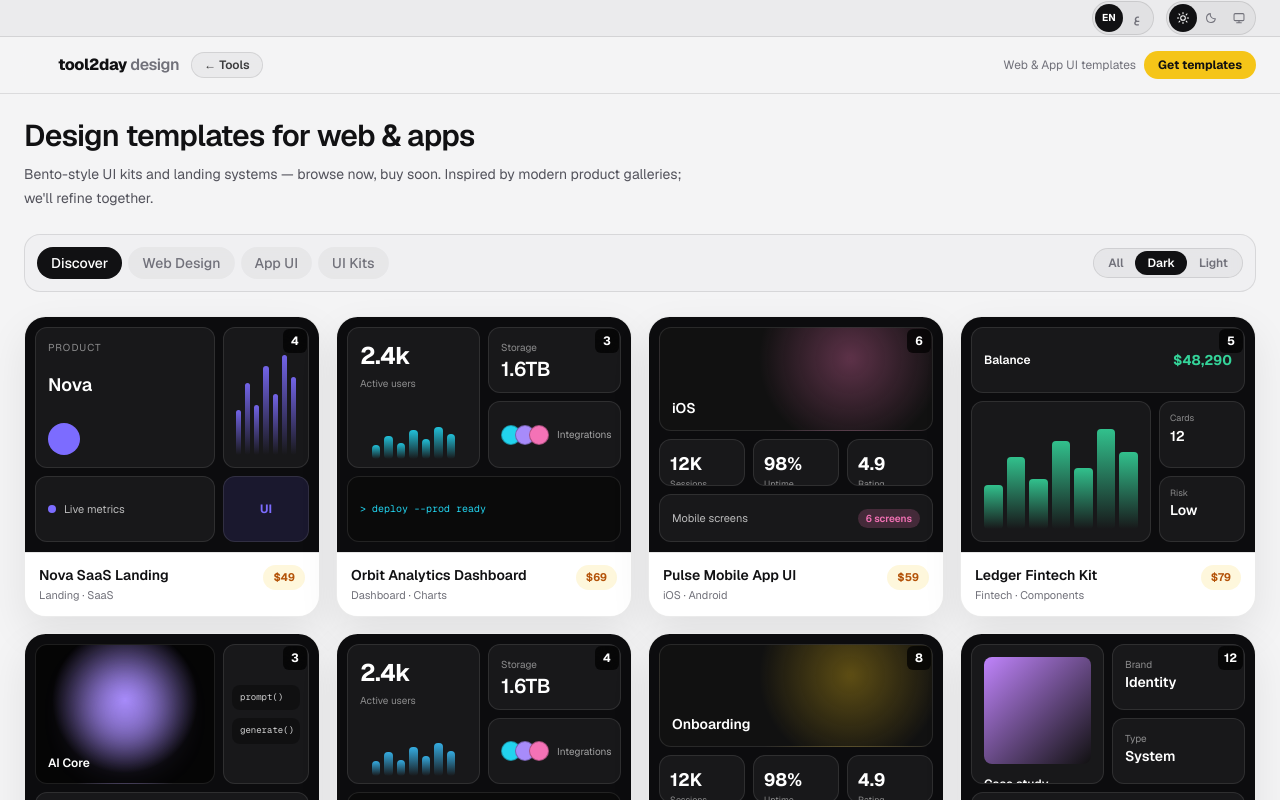
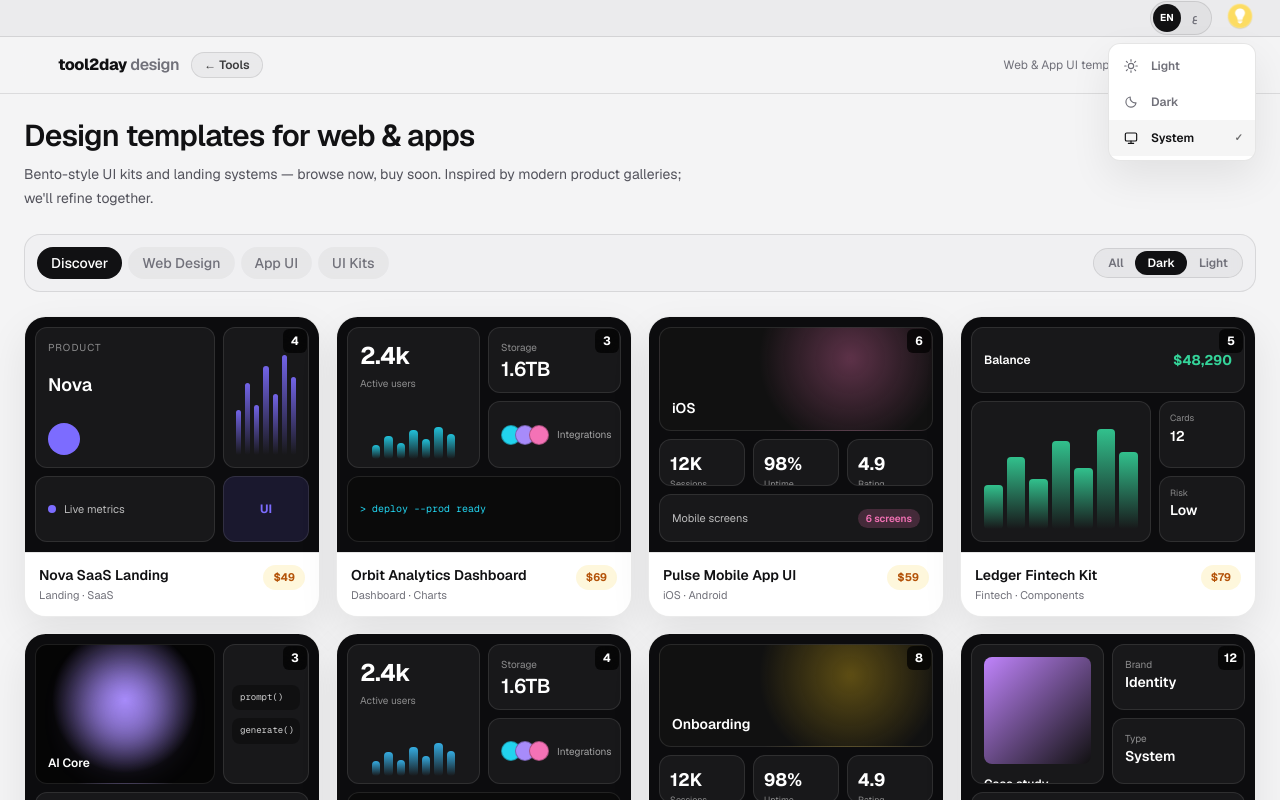
Before and after one commit to tool2daycom-rgb/tool2day-design, a Next.js app: page / in a window 1280 px wide. Both pictures are taken after a click on the button "Appearance". Shown: the top 800 px of the page. Built offline with nearby package versions, Linux system fonts and the light colour scheme; grey boxes are pictures that could not be loaded.

Commit message:
Use lightbulb icon for appearance with a choose menu.
Click opens light, dark, and system options instead of inline toggles.

```diff
--- a/src/components/top-bar.tsx
+++ b/src/components/top-bar.tsx
@@ -1,6 +1,13 @@
 "use client";
 
-import type { ReactNode } from "react";
+import {
+  useEffect,
+  useId,
+  useRef,
+  useState,
+  type ReactNode,
+} from "react";
+import Image from "next/image";
 import { usePrefs } from "@/components/prefs-provider";
 import type { Appearance, Locale } from "@/lib/prefs";
 
@@ -53,31 +60,31 @@ function IconSystem({ className = "" }: { className?: string }) {
   );
 }
 
-const appearanceIcons: Record<Appearance, ReactNode> = {
-  light: <IconSun className="size-3.5" />,
-  dark: <IconMoon className="size-3.5" />,
-  system: <IconSystem className="size-3.5" />,
-};
+const appearanceMenu: {
+  id: Appearance;
+  labelKey: "light" | "dark" | "system";
+  icon: ReactNode;
+}[] = [
+  { id: "light", labelKey: "light", icon: <IconSun className="size-4" /> },
+  { id: "dark", labelKey: "dark", icon: <IconMoon className="size-4" /> },
+  { id: "system", labelKey: "system", icon: <IconSystem className="size-4" /> },
+];
 
-function IconButtonGroup<T extends string>({
-  label,
-  value,
-  options,
-  onChange,
-}: {
-  label: string;
-  value: T;
-  options: { id: T; label: string; icon: ReactNode }[];
-  onChange: (id: T) => void;
-}) {
+function LangButtons() {
+  const { locale, setLocale, t } = usePrefs();
+  const options: { id: Locale; label: string; short: string }[] = [
+    { id: "en", label: t.english, short: "EN" },
+    { id: "ar", label: t.arabic, short: "ع" },
+  ];
+
   return (
     <div
       className="inline-flex rounded-full border border-[var(--border)] bg-[var(--chip-bg)] p-0.5"
       role="group"
-      aria-label={label}
+      aria-label={t.lang}
     >
       {options.map((opt) => {
-        const active = value === opt.id;
+        const active = locale === opt.id;
         return (
           <button
             key={opt.id}
@@ -85,14 +92,16 @@ function IconButtonGroup<T extends string>({
             title={opt.label}
             aria-label={opt.label}
             aria-pressed={active}
-            onClick={() => onChange(opt.id)}
+            onClick={() => setLocale(opt.id)}
             className={`inline-flex size-7 items-center justify-center rounded-full transition ${
               active
                 ? "bg-[var(--chip-active-bg)] text-[var(--chip-active-fg)]"
                 : "text-[var(--muted)] hover:text-[var(--foreground)]"
             }`}
           >
-            {opt.icon}
+            <span className="text-[10px] font-bold leading-none tracking-wide">
+              {opt.short}
+            </span>
           </button>
         );
       })}
@@ -100,45 +109,98 @@ function IconButtonGroup<T extends string>({
   );
 }
 
+function AppearanceMenu() {
+  const { appearance, setAppearance, t } = usePrefs();
+  const [open, setOpen] = useState(false);
+  const rootRef = useRef<HTMLDivElement>(null);
+  const menuId = useId();
+
+  useEffect(() => {
+    if (!open) return;
+    function onPointerDown(event: MouseEvent) {
+      if (!rootRef.current?.contains(event.target as Node)) setOpen(false);
+    }
+    function onKeyDown(event: KeyboardEvent) {
+      if (event.key === "Escape") setOpen(false);
+    }
+    document.addEventListener("mousedown", onPointerDown);
+    document.addEventListener("keydown", onKeyDown);
+    return () => {
+      document.removeEventListener("mousedown", onPointerDown);
+      document.removeEventListener("keydown", onKeyDown);
+    };
+  }, [open]);
+
+  return (
+    <div className="relative" ref={rootRef}>
+      <button
+        type="button"
+        title={t.appearance}
+        aria-label={t.appearance}
+        aria-haspopup="menu"
+        aria-expanded={open}
+        aria-controls={menuId}
+        onClick={() => setOpen((v) => !v)}
+        className="inline-flex size-8 items-center justify-center rounded-full transition hover:scale-105 active:scale-95"
+      >
+        <Image
+          src="/brand/icon-appearance.png"
+          alt=""
+          width={28}
+          height={28}
+          className="size-7 object-contain"
+          priority
+        />
+      </button>
+
+      {open ? (
+        <div
+          id={menuId}
+          role="menu"
+          aria-label={t.appearance}
+          className="absolute end-0 top-[calc(100%+6px)] z-50 min-w-[148px] overflow-hidden rounded-xl border border-[var(--border)] bg-[var(--surface)] py-1 shadow-[var(--card-shadow)]"
+        >
+          {appearanceMenu.map((opt) => {
+            const active = appearance === opt.id;
+            const label = t[opt.labelKey];
+            return (
+              <button
+                key={opt.id}
+                type="button"
+                role="menuitemradio"
+                aria-checked={active}
+                onClick={() => {
+                  setAppearance(opt.id);
+                  setOpen(false);
+                }}
+                className={`flex w-full items-center gap-2.5 px-3 py-2 text-start text-xs font-semibold transition ${
+                  active
+                    ? "bg-[var(--chip-bg)] text-[var(--foreground)]"
+                    : "text-[var(--muted)] hover:bg-[var(--chip-bg)] hover:text-[var(--foreground)]"
+                }`}
+              >
+                <span className="inline-flex size-5 items-center justify-center">
+                  {opt.icon}
+                </span>
+                <span>{label}</span>
+                {active ? (
+                  <span className="ms-auto text-[10px] opacity-60">✓</span>
+                ) : null}
+              </button>
+            );
+          })}
+        </div>
+      ) : null}
+    </div>
+  );
+}
+
 export function TopBar() {
-  const { locale, setLocale, appearance, setAppearance, t } = usePrefs();
-
   return (
     <div className="border-b border-[var(--border)] bg-[var(--topbar-bg)]">
       <div className="mx-auto flex h-9 max-w-[1400px] items-center justify-end gap-2.5 px-4 sm:gap-3 sm:px-6">
-        <IconButtonGroup
-          label={t.lang}
-          value={locale}
-          options={[
-            {
-              id: "en" as Locale,
-              label: t.english,
-              icon: (
-                <span className="text-[10px] font-bold leading-none tracking-wide">
-                  EN
-                </span>
-              ),
-            },
-            {
-              id: "ar" as Locale,
-              label: t.arabic,
-              icon: (
-                <span className="text-[11px] font-bold leading-none">ع</span>
-              ),
-            },
-          ]}
-          onChange={setLocale}
-        />
-        <IconButtonGroup
-          label={t.appearance}
-          value={appearance}
-          options={[
-            { id: "light" as Appearance, label: t.light, icon: appearanceIcons.light },
-            { id: "dark" as Appearance, label: t.dark, icon: appearanceIcons.dark },
-            { id: "system" as Appearance, label: t.system, icon: appearanceIcons.system },
-          ]}
-          onChange={setAppearance}
-        />
+        <LangButtons />
+        <AppearanceMenu />
       </div>
     </div>
   );
```
Also changed, not shown: public/brand/icon-appearance.png (added).
